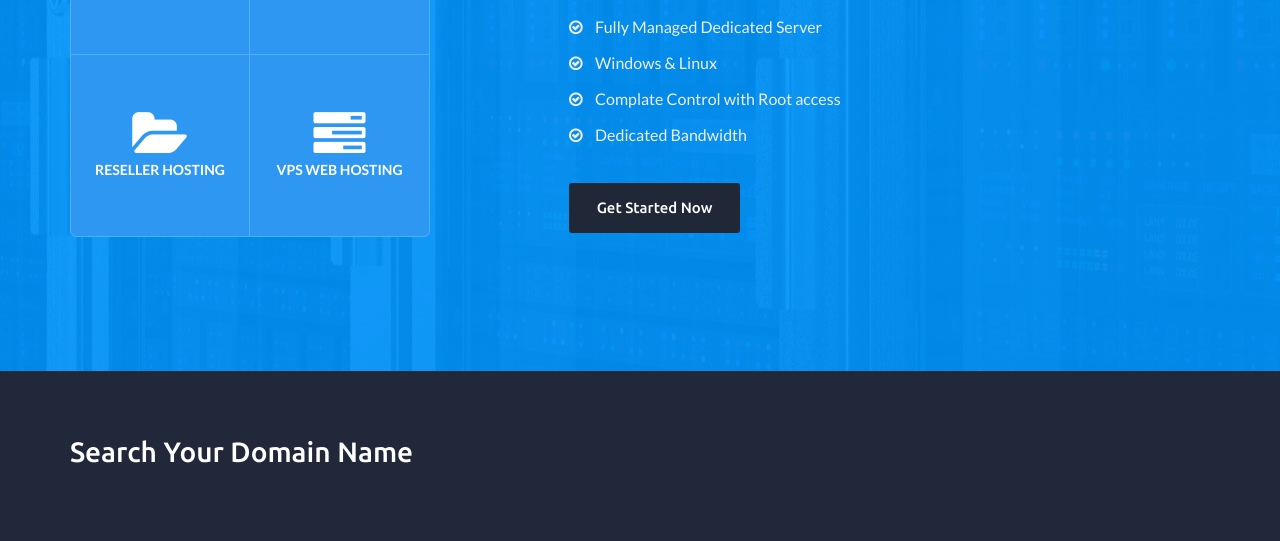
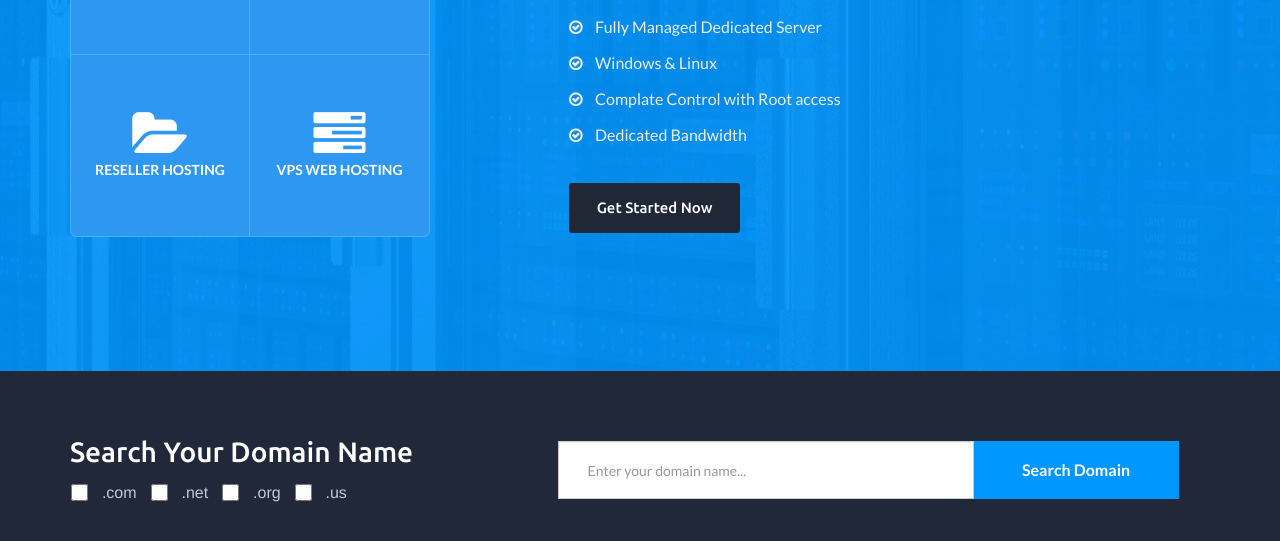
Before and after one commit to Danial-Pervaiz/Crown-web-Hosting-AngularJS, a plain HTML site: page index.html in a window 1280 px wide. Shown: the part 451-992 px from the top of the page. Drawn offline with Linux system fonts and the light colour scheme; some packages are replaced by stand-ins of ours.

Commit message:
changes search bar section

```diff
--- a/index.html
+++ b/index.html
@@ -185,8 +185,36 @@
     <section class="domainSearch">
       <div class="container">
         <div class="row">
-          <div class="col-lg-6 itemRadio">
+          <div class="col-lg-5 itemRadio">
             <h1>Search Your Domain Name</h1>
+            <ul>
+              <li>
+                <input type="checkbox" name="checkbox">
+                <span>.com</span>
+              </li>
+              <li>
+                <input type="checkbox" name="checkbox">
+                <span>.net</span>
+              </li>
+              <li>
+                <input type="checkbox" name="checkbox">
+                <span>.org</span>
+              </li>
+              <li>
+                <input type="checkbox" name="checkbox">
+                <span>.us</span>
+              </li>
+            </ul>
+          </div>
+          <div class="col-lg-7 itemSearchBar">
+            <span>
+              <input type="text" name="text" class="form-control" placeholder="Enter your domain name...">
+            </span>
+            <span>
+              <button>
+                Search domain
+              </button>
+            </span>
           </div>
         </div>
       </div>
--- a/less/style.less
+++ b/less/style.less
@@ -535,6 +535,54 @@ h1,h2,h3,h4,h5,h6,p{
 	        padding-top: 61px;
     		padding-left: 15px;
 		}
+		ul{
+			list-style:none;
+			margin-left: 16px;
+		    margin-top: 8px;
+			li{
+				float:left;
+			    padding-right: 24px;
+				input[type="checkbox"]{
+					background-color:#fff;
+				    height: 17px;
+    				width: 17px;
+				}
+				span{
+				    color: #c3c9d5;
+				    font-size: 16px;
+				    font-weight: 400;
+				    position: relative;
+				    bottom: 3px;
+				    left: 10px;
+				}
+			}
+		}
+	}
+	.itemSearchBar{
+		margin-top:70px;
+		.form-control{
+			width: 416px;
+		    float: left;
+		    border-radius: 0px;
+		    height: 58px;
+		    font-family:@lato;
+	        padding-left: 29px;
+		}
+		button{
+		    height: 58px;
+		    width: 205px;
+		    background-color: #0096ff;
+		    color: #fff;
+		    font-family: 'Lato';
+		    font-size: 16px;
+		    border: none;
+		    text-transform: capitalize;
+		    font-weight: 600;
+		    .transitions;
+		    &:hover{
+		    	background-color:@defaultThemeColorDark;
+		    }
+		}
 	}
 }
 
```
Also changed, not shown: css/style.css.
